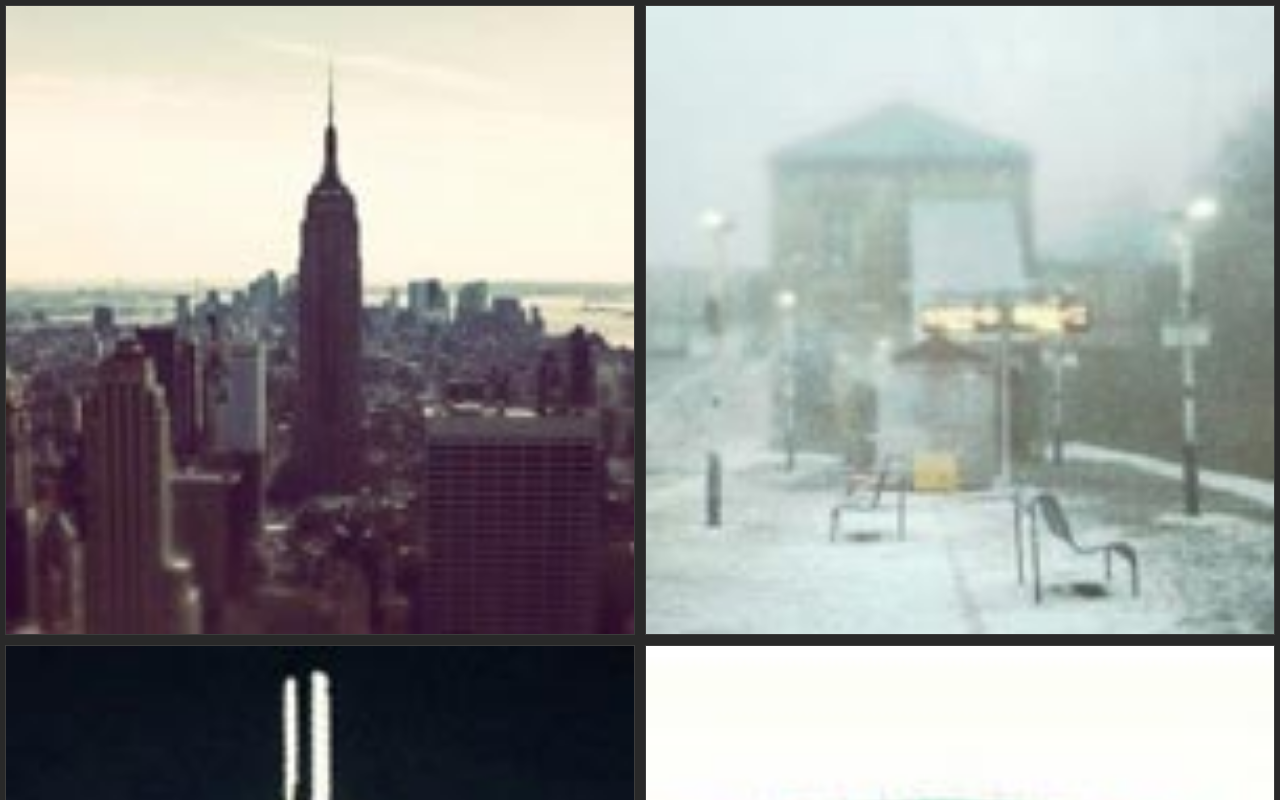
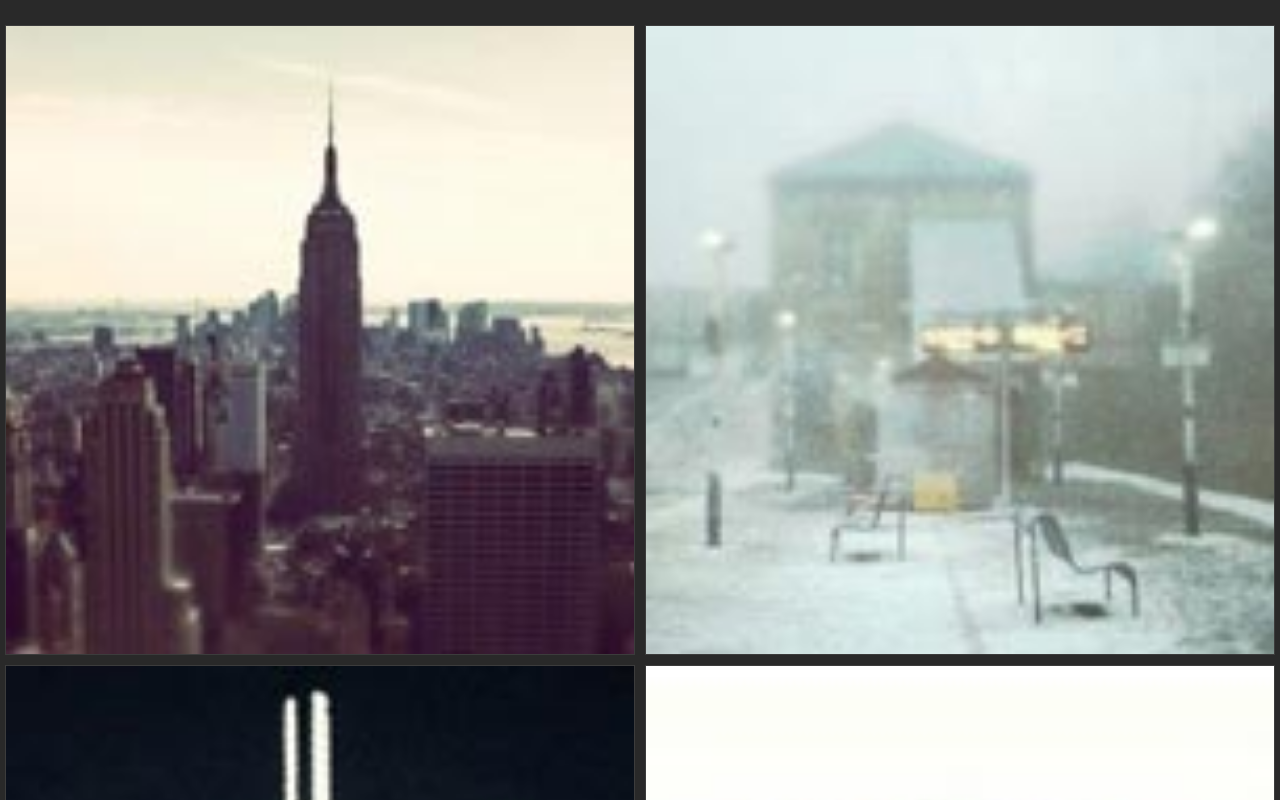
Before and after one commit to pcgayan/exileLeaveSystem, a plain HTML site: page landing.html in a window 1280 px wide. Shown: the top 800 px of the page. Drawn offline with Linux system fonts and the light colour scheme.

Commit message:
landing style update

```diff
--- a/css/landingStyle.css
+++ b/css/landingStyle.css
@@ -4,7 +4,7 @@ body {
   font-family: "HelveticaNeue-Light","Helvetica Neue Light","Helvetica Neue",Helvetica,Arial,"Lucida Grande",sans-serif;
   color:white;
   font-size:12px;
-  padding-top:0px !important;
+  padding-top:20px !important;
 }
 
 
@@ -29,7 +29,7 @@ a {
   color:white;
   font-size:12px;
   background:#292929;
-
+  padding-bottom: 20px;
 }
 
 #Footer {
```
